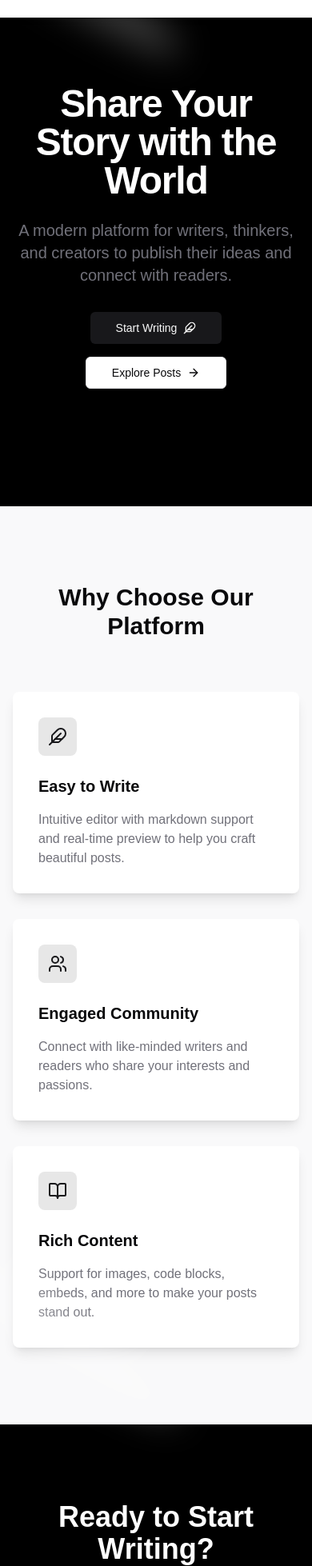
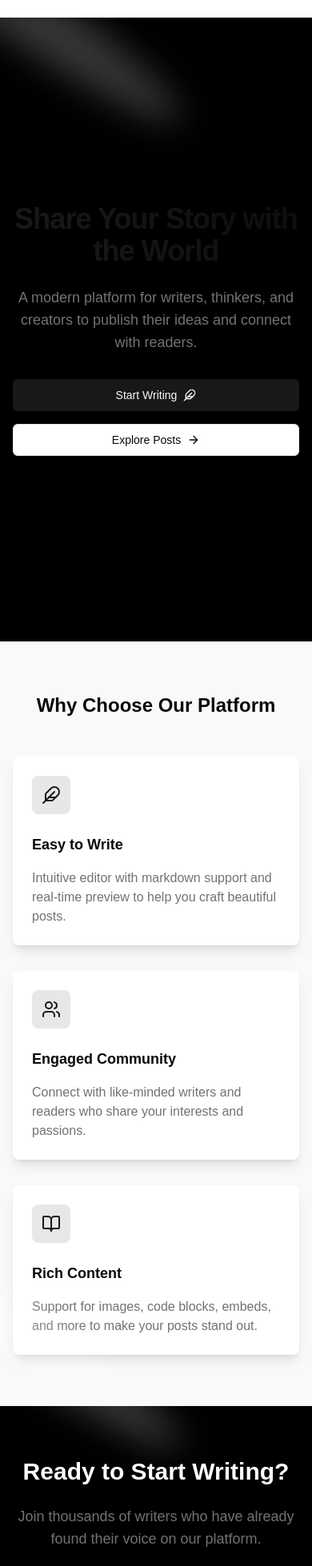
Before and after one commit to prajwolkarki/personalblogapp, a Next.js app: page / in a window 390 px wide. Shown: the part 42-2000 px from the top of the page at 80% size. Built offline with nearby package versions, Linux system fonts and the light colour scheme; no server answers.

Commit message:
Update hero.js

```diff
--- a/src/components/Layout/hero.js
+++ b/src/components/Layout/hero.js
@@ -1,36 +1,34 @@
-"use client";
+"use client"
 
-import { Button } from "@/components/ui/button";
-import Link from "next/link";
-import Footer from "./footer";
-import { Feather, ArrowRight, BookOpen, Users } from "lucide-react";
-import { Spotlight } from "../ui/spotlight";
+import Link from "next/link"
+import { Button } from "@/components/ui/button"
+import { Spotlight } from "@/components/ui/spotlight"
+import { Feather, ArrowRight, BookOpen, Users } from "lucide-react"
 
 export default function Hero() {
   return (
-    <div>
+    <div className="pt-16">
       {/* Hero Section */}
-      <div className="relative overflow-hidden min-h-[80vh] flex items-center justify-center">
-        {/* Add the Spotlight component here */}
+      <div className="relative overflow-hidden min-h-[calc(100vh-4rem)] flex items-center justify-center">
         <Spotlight className="-top-40 left-0 md:left-60 md:-top-20" fill="white" />
 
         <div className="absolute inset-0 z-0 bg-black text-white" />
-        <div className="container mx-auto px-4 py-24 relative z-10">
+        <div className="container mx-auto px-4 py-12 sm:py-24 relative z-10">
           <div className="max-w-4xl mx-auto text-center">
-            <h1 className="text-5xl md:text-6xl font-bold tracking-tight mb-6 bg-gradient-to-r from-primary to-primary/60 bg-clip-text text-white">
+            <h1 className="text-4xl sm:text-5xl md:text-6xl font-bold tracking-tight mb-6 bg-gradient-to-r from-primary to-primary/60 bg-clip-text text-transparent">
               Share Your Story with the World
             </h1>
-            <p className="text-xl text-muted-foreground mb-8">
+            <p className="text-lg sm:text-xl text-muted-foreground mb-8">
               A modern platform for writers, thinkers, and creators to publish their ideas and connect with readers.
             </p>
             <div className="flex flex-col sm:flex-row gap-4 justify-center">
-              <Link href="/blog/create">
-                <Button size="lg" className="gap-2">
+              <Link href="/blog/create" className="w-full sm:w-auto">
+                <Button size="lg" className="w-full sm:w-auto gap-2">
                   Start Writing <Feather className="w-4 h-4" />
                 </Button>
               </Link>
-              <Link href="/blog">
-                <Button size="lg" variant="outline" className="gap-2">
+              <Link href="/blog" className="w-full sm:w-auto">
+                <Button size="lg" variant="outline" className="w-full sm:w-auto gap-2">
                   Explore Posts <ArrowRight className="w-4 h-4" />
                 </Button>
               </Link>
@@ -38,35 +36,34 @@ export default function Hero() {
           </div>
         </div>
       </div>
-
       {/* Features Section */}
-      <div className="py-24 bg-secondary/50">
+      <div className="py-16 sm:py-24 bg-secondary/50">
         <div className="container mx-auto px-4">
-          <h2 className="text-3xl font-bold text-center mb-16">Why Choose Our Platform</h2>
-          <div className="grid md:grid-cols-3 gap-8">
-            <div className="bg-background p-8 rounded-lg shadow-lg">
+          <h2 className="text-2xl sm:text-3xl font-bold text-center mb-12 sm:mb-16">Why Choose Our Platform</h2>
+          <div className="grid sm:grid-cols-2 lg:grid-cols-3 gap-8">
+            <div className="bg-background p-6 sm:p-8 rounded-lg shadow-lg">
               <div className="w-12 h-12 bg-primary/10 rounded-lg flex items-center justify-center mb-6">
                 <Feather className="w-6 h-6 text-primary" />
               </div>
-              <h3 className="text-xl font-semibold mb-4">Easy to Write</h3>
+              <h3 className="text-lg sm:text-xl font-semibold mb-4">Easy to Write</h3>
               <p className="text-muted-foreground">
                 Intuitive editor with markdown support and real-time preview to help you craft beautiful posts.
               </p>
             </div>
-            <div className="bg-background p-8 rounded-lg shadow-lg">
+            <div className="bg-background p-6 sm:p-8 rounded-lg shadow-lg">
               <div className="w-12 h-12 bg-primary/10 rounded-lg flex items-center justify-center mb-6">
                 <Users className="w-6 h-6 text-primary" />
               </div>
-              <h3 className="text-xl font-semibold mb-4">Engaged Community</h3>
+              <h3 className="text-lg sm:text-xl font-semibold mb-4">Engaged Community</h3>
               <p className="text-muted-foreground">
                 Connect with like-minded writers and readers who share your interests and passions.
               </p>
             </div>
-            <div className="bg-background p-8 rounded-lg shadow-lg">
+            <div className="bg-background p-6 sm:p-8 rounded-lg shadow-lg">
               <div className="w-12 h-12 bg-primary/10 rounded-lg flex items-center justify-center mb-6">
                 <BookOpen className="w-6 h-6 text-primary" />
               </div>
-              <h3 className="text-xl font-semibold mb-4">Rich Content</h3>
+              <h3 className="text-lg sm:text-xl font-semibold mb-4">Rich Content</h3>
               <p className="text-muted-foreground">
                 Support for images, code blocks, embeds, and more to make your posts stand out.
               </p>
@@ -74,27 +71,23 @@ export default function Hero() {
           </div>
         </div>
       </div>
-
       {/* CTA Section */}
-      <div className="py-24 bg-black text-white relative">
-        <Spotlight className="-top-60 left-0 md:left-60 md:-top-20 z-0" fill="white" />
+      <div className="py-16 sm:py-24 bg-black text-white relative">
+        <Spotlight className="-top-40 left-0 md:left-60 md:-top-20 z-0" fill="white" />
         <div className="container mx-auto px-4">
           <div className="max-w-3xl mx-auto text-center">
-            <h2 className="text-4xl font-bold mb-6">Ready to Start Writing?</h2>
-            <p className="text-xl text-muted-foreground mb-8">
+            <h2 className="text-3xl sm:text-4xl font-bold mb-6">Ready to Start Writing?</h2>
+            <p className="text-lg sm:text-xl text-muted-foreground mb-8">
               Join thousands of writers who have already found their voice on our platform.
             </p>
-            <Link href="/register">
-              <Button size="lg" className="gap-2">
+            <Link href="/register" className="w-full sm:w-auto inline-block">
+              <Button size="lg" className="w-full sm:w-auto gap-2">
                 Create Your Account <ArrowRight className="w-4 h-4" />
               </Button>
             </Link>
           </div>
         </div>
       </div>
-
-      {/* Footer */}
-      <Footer/>
     </div>
-  );
+  )
 }
```
